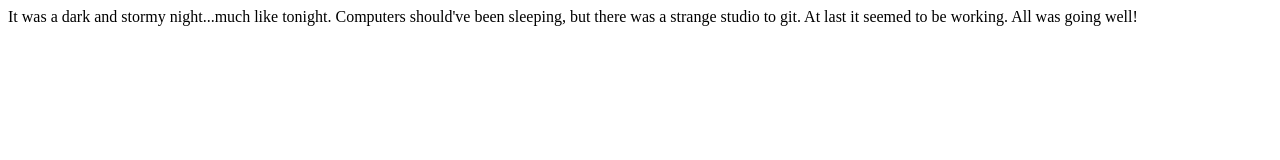
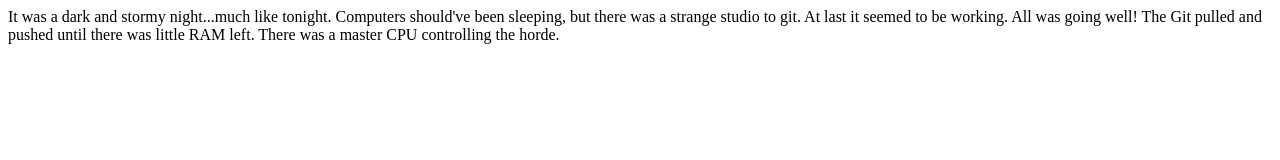
Before and after one commit to JacobNRoman/fireside-neoKnode, a plain HTML site: page index.html in a window 1280 px wide. Drawn offline with Linux system fonts and the light colour scheme.

Commit message:
added fourth line of story

```diff
--- a/index.html
+++ b/index.html
@@ -5,6 +5,8 @@
       but there was a strange studio to git.
       At last it seemed to be working.
       All was going well!
+      The Git pulled and pushed until there was little RAM left.
+      There was a master CPU controlling the horde.
     </p>
   </body>
 </html>
```
